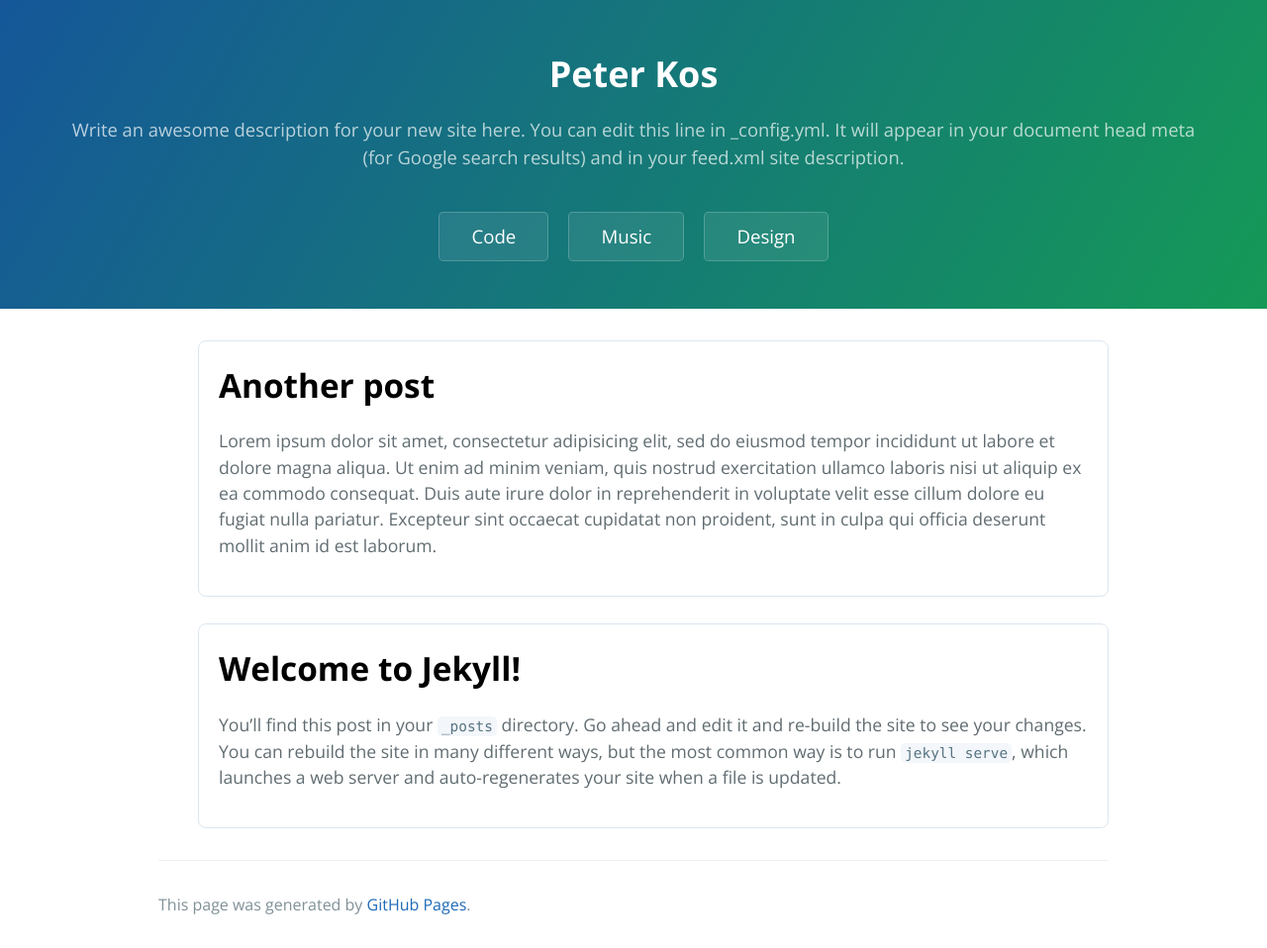
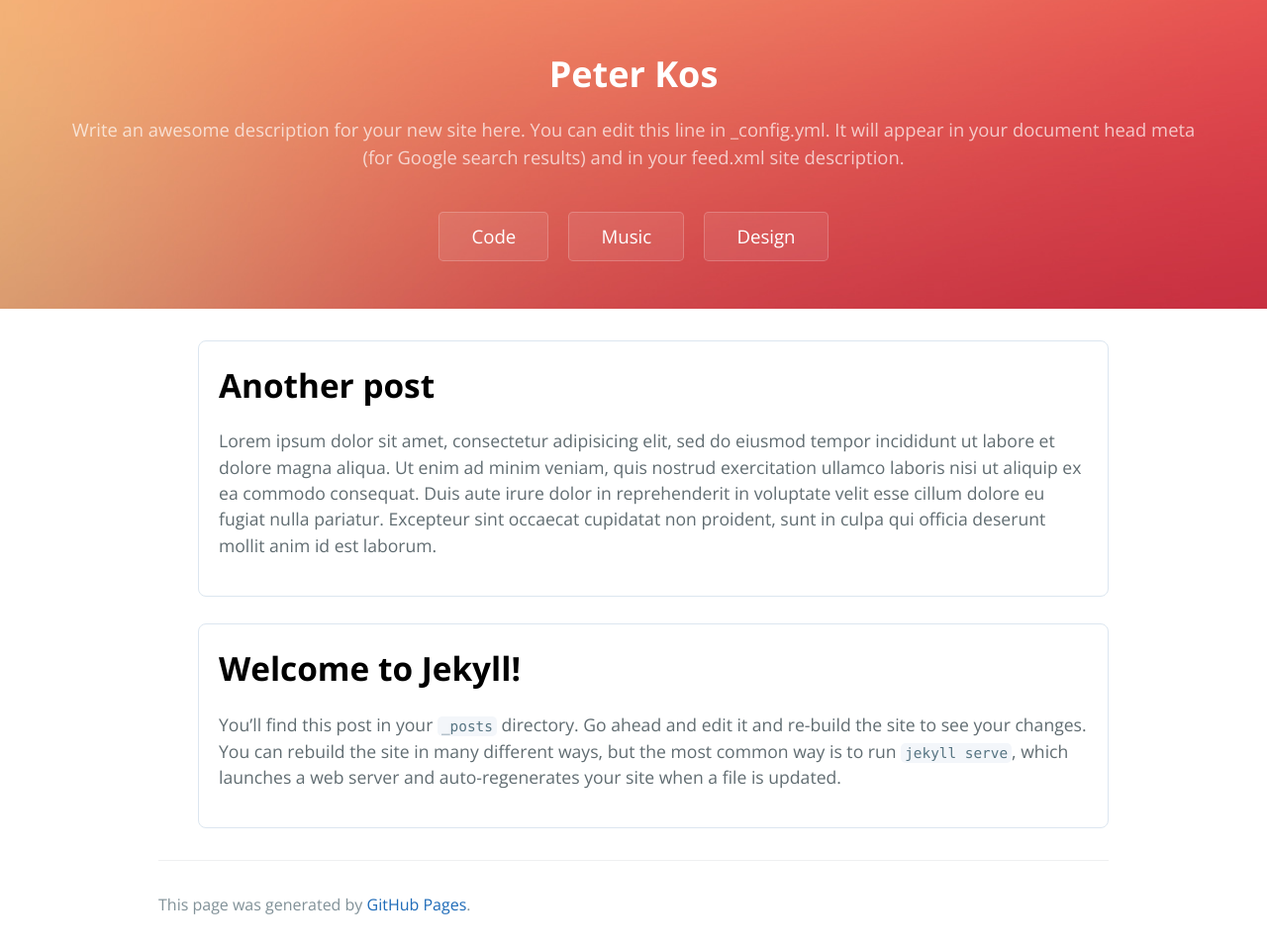
Before and after one commit to peterkos/peterkos.github.io, a Jekyll site: the page built from index.md, in a window 1280 px wide. Shown: the whole page at 99% size. Built offline with Jekyll 4.4.1, drawn with Linux system fonts in a browser that asks for light colours.

Commit message:
New header bg image!

```diff
--- a/assets/css/style.scss
+++ b/assets/css/style.scss
@@ -4,6 +4,9 @@
 @import 'jekyll-theme-cayman';
 
 .page-header {
+	background-image: url("/assets/images/headerbg.jpg");
+	background-position: 0% 50%;
+
 	a {
 		text-decoration: none;
 		color: white;
```
Also changed, not shown: assets/images/headerbg.jpg (added).
